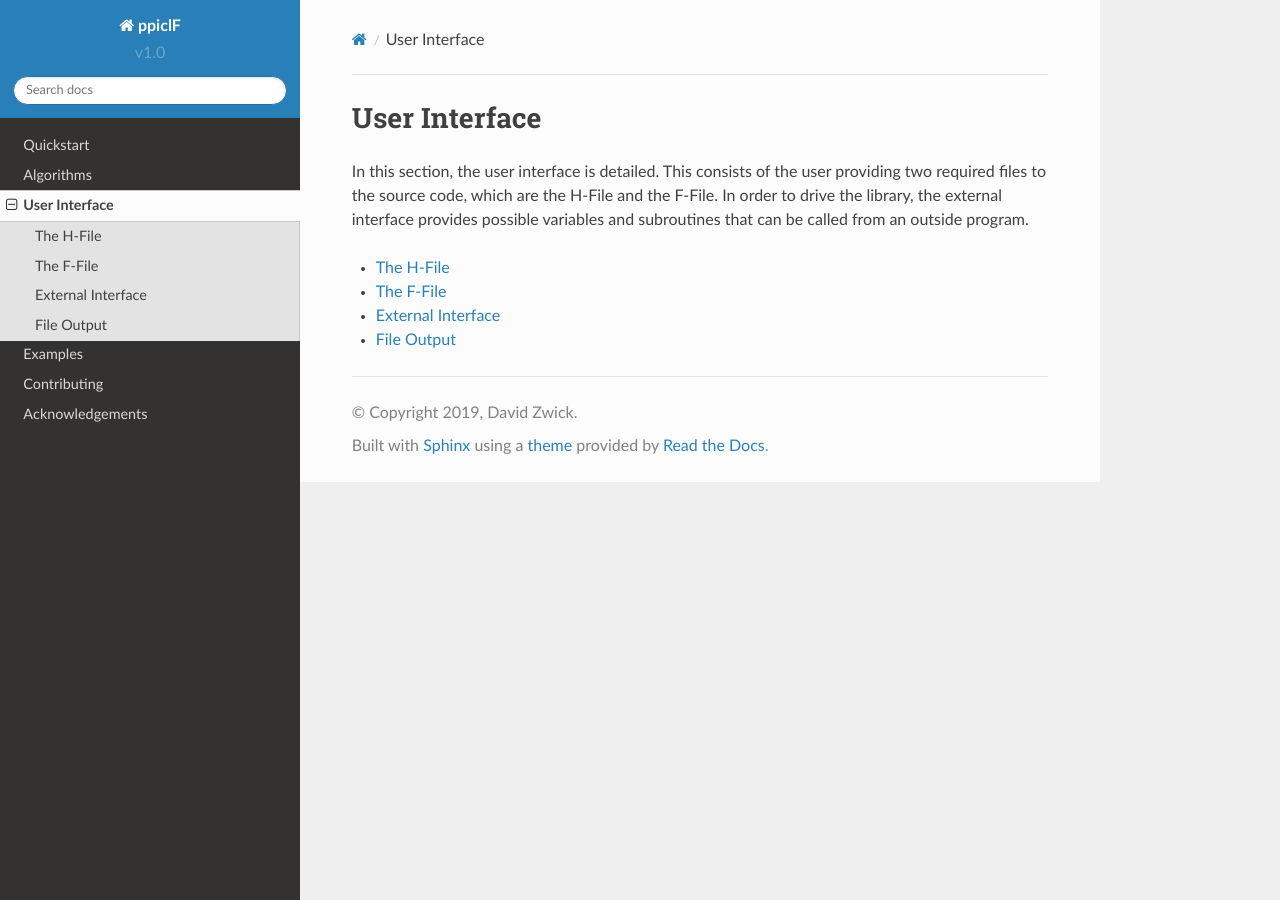
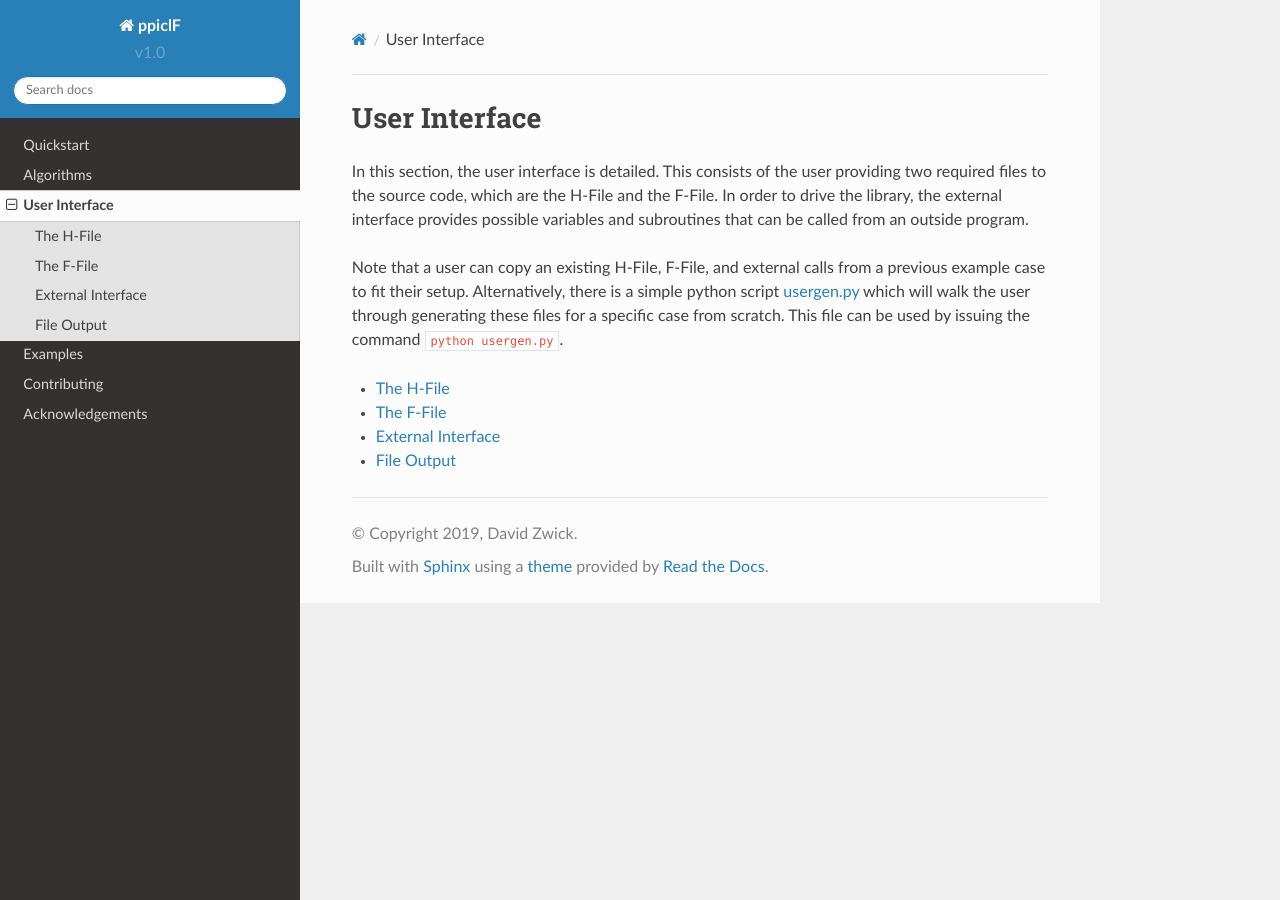
Before and after one commit to YunchaoYang/ppiclF-doc, a Sphinx documentation site: the page built from source/user.rst, in a window 1280 px wide. Built offline with Sphinx 7.4.7 and the Read the Docs theme 2.0.0, drawn with Linux system fonts in a browser that asks for light colours.

Commit message:
Added usergen.py info

```diff
--- a/source/user.rst
+++ b/source/user.rst
@@ -2,6 +2,8 @@ User Interface
 ==============
 
 In this section, the user interface is detailed. This consists of the user providing two required files to the source code, which are the H-File and the F-File. In order to drive the library, the external interface provides possible variables and subroutines that can be called from an outside program.
+
+Note that a user can copy an existing H-File, F-File, and external calls from a previous example case to fit their setup. Alternatively, there is a simple python script `usergen.py <https://github.com/dpzwick/ppiclF/blob/master/tools/usergen.py>`_ which will walk the user through generating these files for a specific case from scratch. This file can be used by issuing the command :code:`python usergen.py`.
 
 .. toctree::
    :maxdepth: 1
```
